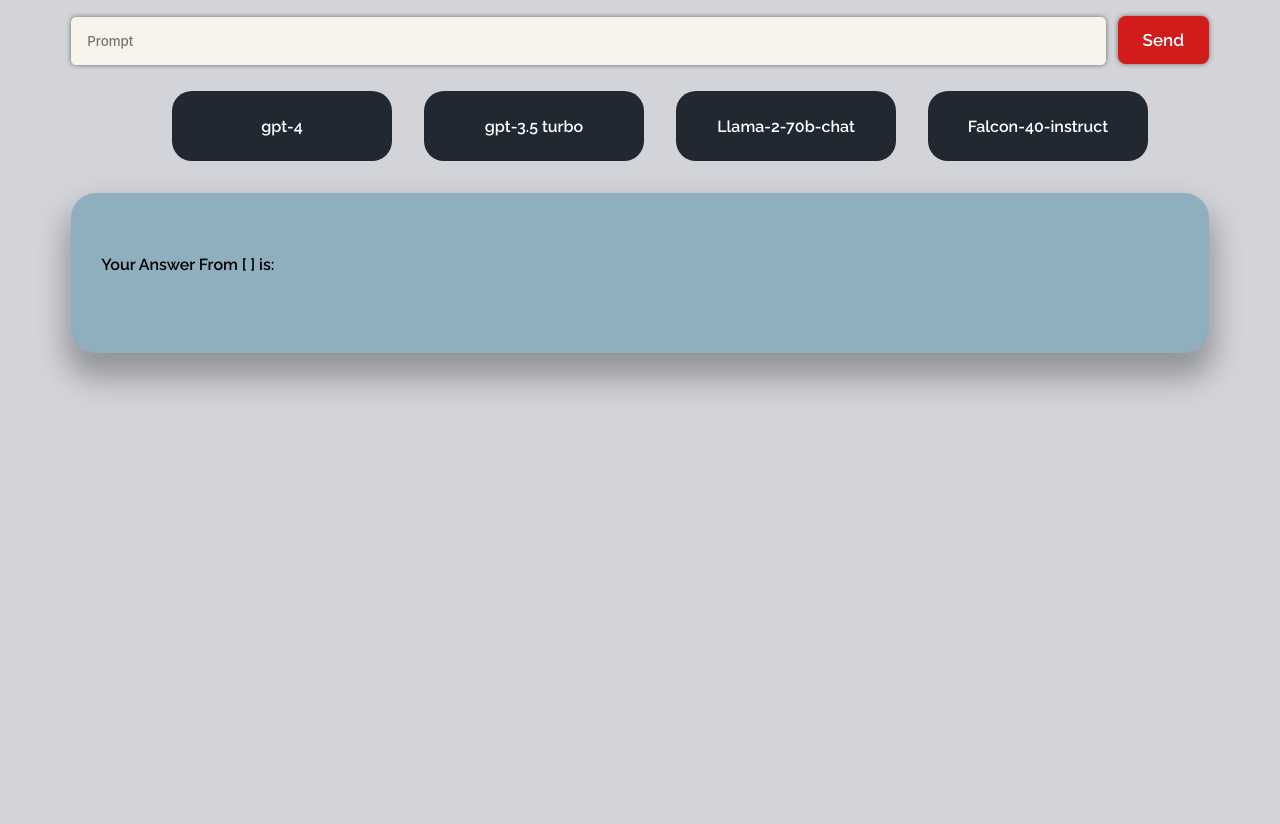
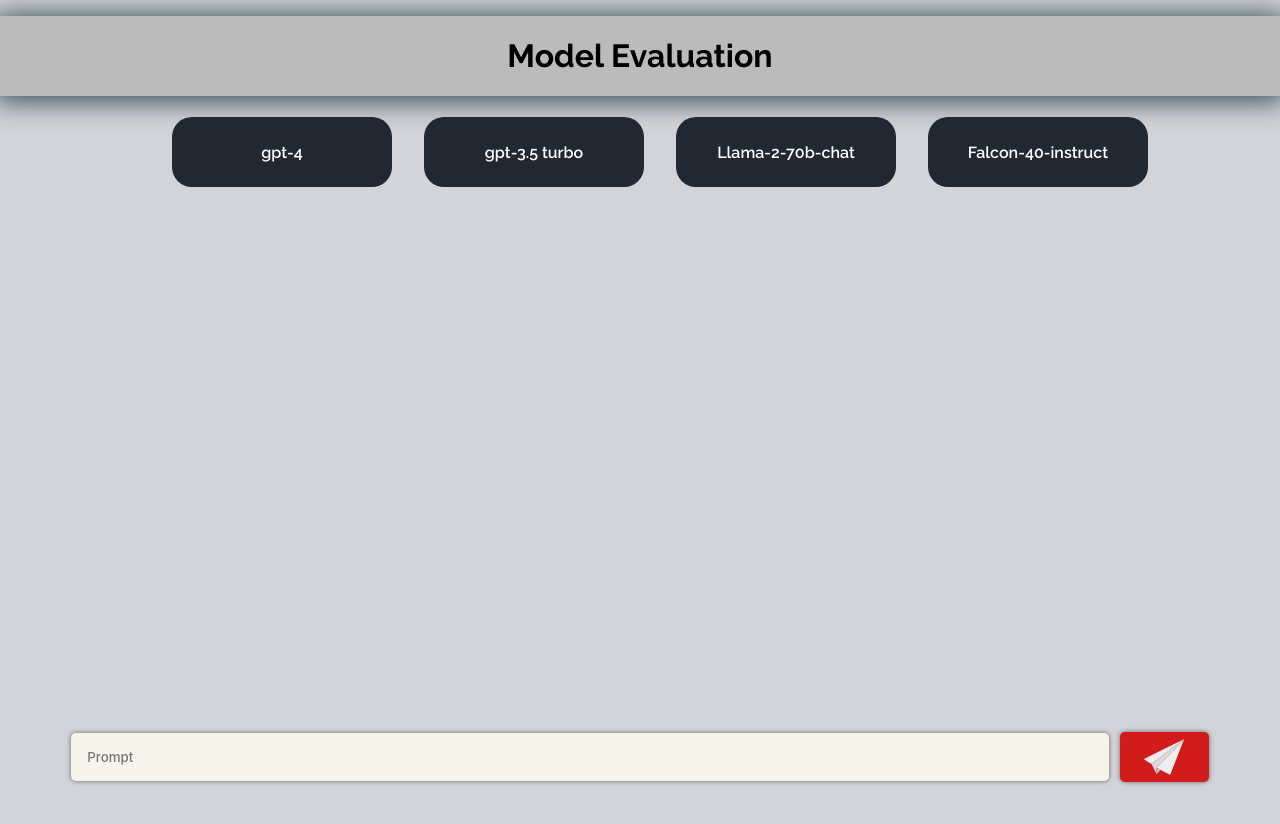
Before and after one commit to salahqasm/model-eval, a Next.js app: page / in a window 1280 px wide. Shown: the top 824 px of the page. Built offline with nearby package versions, Linux system fonts and the light colour scheme.

Commit message:
css tweaks

```diff
--- a/src/pages/Components/Card/Card.js
+++ /dev/null
@@ -1,10 +0,0 @@
-import styles from "../../../styles/Card.module.css";
-
-export default function Card(props) {
-  return (
-    <div className={styles.card}>
-      <h4>{props.result.result}</h4>
-      <p>Your Answer From [ {props.result.source} ] is: </p>
-    </div>
-  );
-}
--- a/src/pages/Components/Container/Container.js
+++ b/src/pages/Components/Container/Container.js
@@ -1,6 +1,5 @@
 import { useState } from "react";
 import style from "../../../styles/Container.module.css";
-import Card from "../Card/Card";
 import NavButton from "../navButton/NavButton";
 
 export default function Container() {
@@ -27,7 +26,6 @@
             </li>
           ))}
         </ul>
-        <Card result={isSelected} />
       </div>
     </>
   );
--- /dev/null
+++ b/src/pages/Components/Header/Header.js
@@ -0,0 +1,9 @@
+import styles from "../../../styles/Header.module.css";
+
+export default function Header() {
+  return (
+    <div className={styles.header}>
+      <h1>Model Evaluation</h1>
+    </div>
+  );
+}
--- a/src/pages/Components/Search/Search.js
+++ b/src/pages/Components/Search/Search.js
@@ -1,17 +1,21 @@
-import { useState } from "react"
-import styles from "../../../styles/Search.module.css"
-import { Raleway } from 'next/font/google'
+import { useState } from "react";
+import styles from "../../../styles/Search.module.css";
+import { Raleway } from "next/font/google";
 
-const raleway = Raleway({ subsets: ['latin'] })
+const raleway = Raleway({ subsets: ["latin"] });
 
 export default function Search() {
-
-    return <div className={styles.mainSearch}>
-        <input type="text" name="text" className={styles.searchBar} placeholder="Prompt" />
-        <button className={`${styles.searchButton} ${raleway.className}`}>
-            <span >
-                Send
-            </span>
-        </button>
+  return (
+    <div className={styles.mainSearch}>
+      <input
+        type="text"
+        name="text"
+        className={styles.searchBar}
+        placeholder="Prompt"
+      />
+      <button
+        className={`${styles.searchButton} ${raleway.className}`}
+      ></button>
     </div>
+  );
 }
--- a/src/pages/index.js
+++ b/src/pages/index.js
@@ -2,6 +2,8 @@
 // import Image from "next/image";
 import styles from "@/styles/Home.module.css";
 import Search from "./Components/Search/Search";
+import Header from "./Components/Header/Header";
+
 import { Raleway } from "next/font/google";
 import Container from "./Components/Container/Container";
 
@@ -23,8 +25,11 @@
         ></link>
       </Head>
       <main className={`${styles.main} ${raleway.className} `}>
-        <Search />
-        <Container />
+        <div className={styles.layout}>
+          <Header />
+          <Container />
+          <Search className={styles.search} />
+        </div>
       </main>
     </>
   );
--- /dev/null
+++ b/src/styles/Header.module.css
@@ -0,0 +1,7 @@
+.header {
+  text-align: center;
+  background-color: #bbbbbb;
+  box-shadow: 0px 2px 30px 1px #1f353f;
+  width: 102%;
+  margin: 0 0 5px 0;
+}
--- a/src/styles/Home.module.css
+++ b/src/styles/Home.module.css
@@ -3,3 +3,12 @@
   text-align: center;
   margin-top: 1rem;
 }
+.layout {
+  display: flex;
+  flex-direction: column;
+  align-items: center;
+  height: 162vh;
+}
+.search {
+  margin-bottom: auto;
+}
--- a/src/styles/Search.module.css
+++ b/src/styles/Search.module.css
@@ -1,6 +1,9 @@
 .mainSearch {
   width: 90%;
   margin: auto;
+  display: flex;
+  flex-direction: row;
+  align-items: center;
 }
 
 .searchBar {
@@ -10,15 +13,13 @@
   font-weight: 500;
   /* font-size: .8vw; */
   color: #000000;
-  box-sizing: border-box;
   background-color: #f6f4eb;
   box-shadow: 0 0 0.4vw rgba(0, 0, 0, 0.5), 0 0 0 0.15vw transparent;
-  border-radius: 0.4vw;
+  border-radius: 5px;
   border: none;
   outline: none;
   padding: 1rem;
   width: 91%;
-  height: 3rem;
   transition: 0.4s;
 }
 
@@ -34,22 +35,25 @@
 .searchButton {
   display: inline-block;
   box-shadow: 0 0 0.4vw rgba(0, 0, 0, 0.5), 0 0 0 0.15vw transparent;
-  border-radius: 8px;
+  border-radius: 5px;
   background-color: #d21b1b;
   border: none;
   color: #fff;
   font-weight: 600;
   text-align: center;
-  font-size: 17px;
   width: 8%;
-  height: 3rem;
+  height: 50px;
   transition: all 0.5s;
   cursor: pointer;
-  margin: 0 0 1% 1%;
+  margin: 0 0 0 1%;
   transition: 0.4s;
+  background-image: url("../../public/paper-plane.svg");
+  background-repeat: no-repeat;
+  background-position: center;
+  background-size: 40px;
 }
 
-.searchButton span {
+/* .searchButton span {
   cursor: pointer;
   display: inline-block;
   position: relative;
@@ -63,7 +67,7 @@
   top: 0;
   right: -15px;
   transition: 0.5s;
-}
+} */
 
 .searchButton:hover {
   background-color: rgb(253, 53, 31);
@@ -72,11 +76,11 @@
   transition: 0.4s;
 }
 
-.searchButton:hover span {
+/* .searchButton:hover span {
   padding-right: 15px;
 }
 
 .searchButton:hover span:after {
   opacity: 1;
   right: 0;
-}
+} */
```
Also changed, not shown: public/paper-plane.svg (added).
